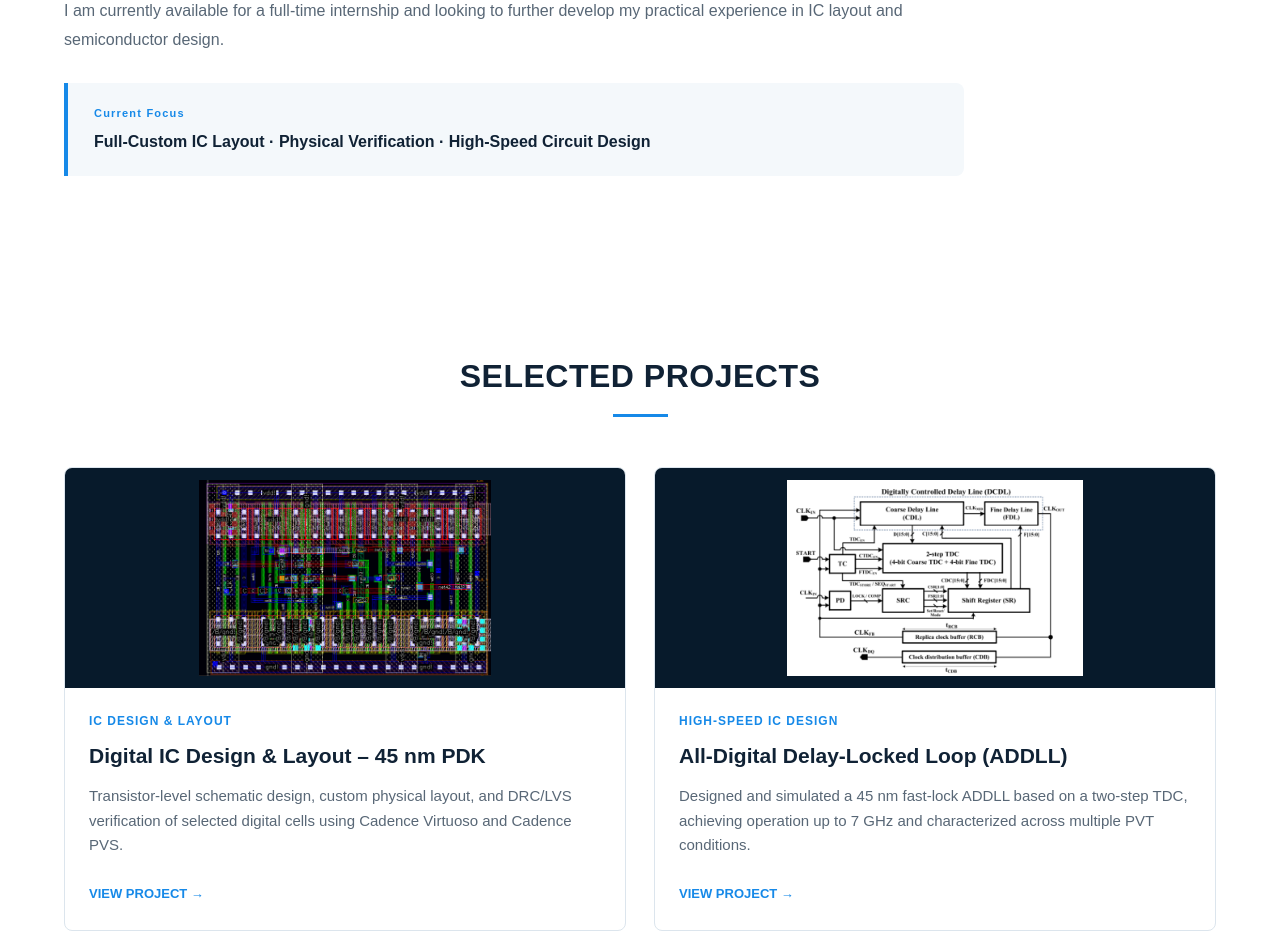
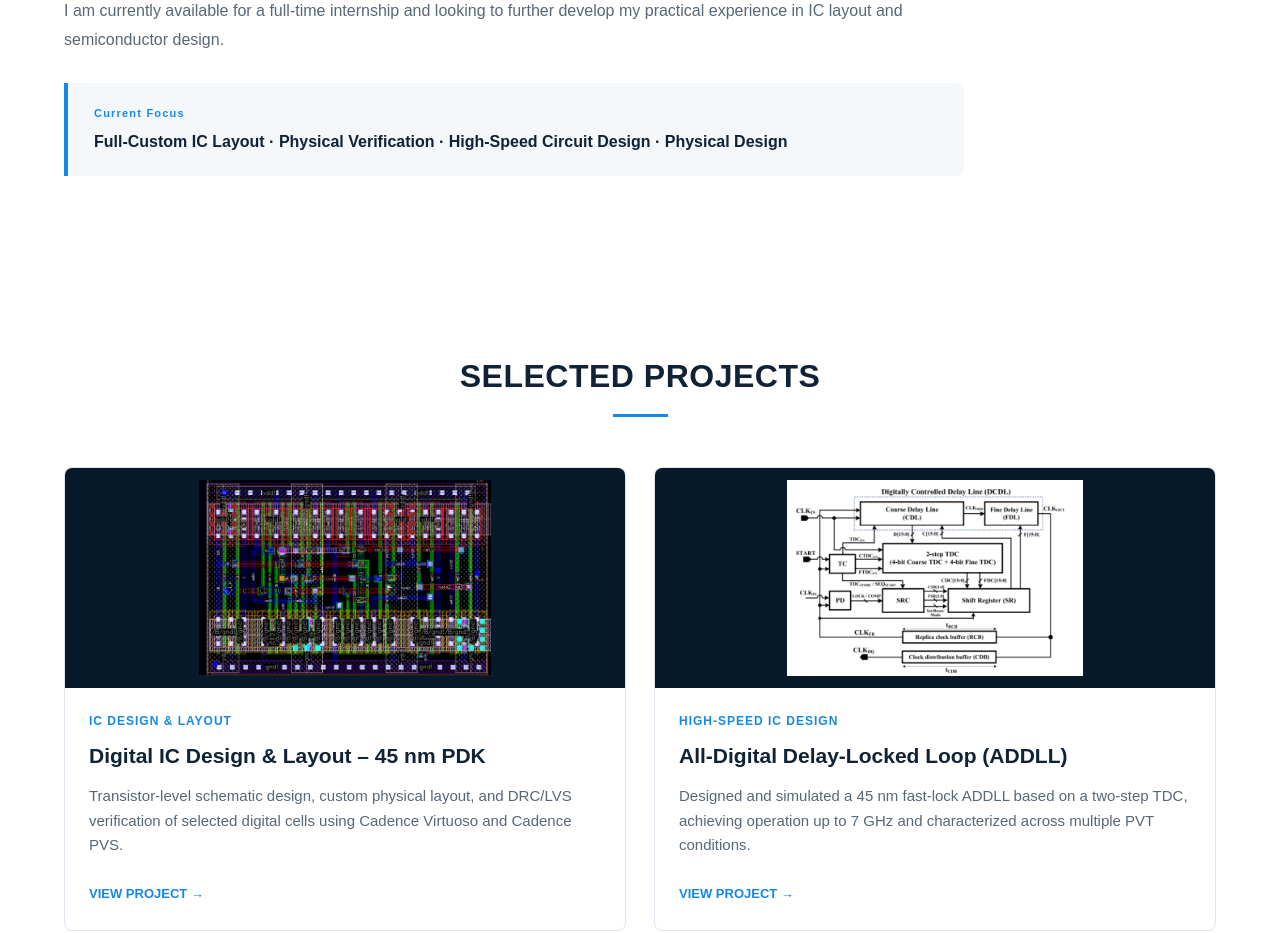
Before and after one commit to buianhquoc04/buianhquoc04.github.io, a plain HTML site: page index.html in a window 1280 px wide. Shown: the part 1040-1973 px from the top of the page. Drawn offline with Linux system fonts and the light colour scheme.

Commit message:
Update index.html

```diff
--- a/index.html
+++ b/index.html
@@ -223,7 +223,7 @@
 
                 <strong>
                     Full-Custom IC Layout · Physical Verification ·
-                    High-Speed Circuit Design
+                    High-Speed Circuit Design · Physical Design
                 </strong>
 
             </div>
```
